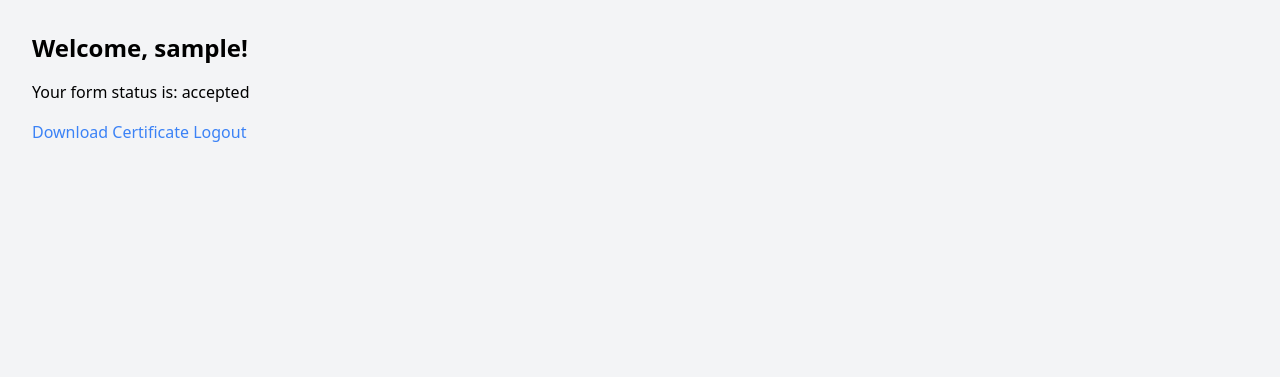
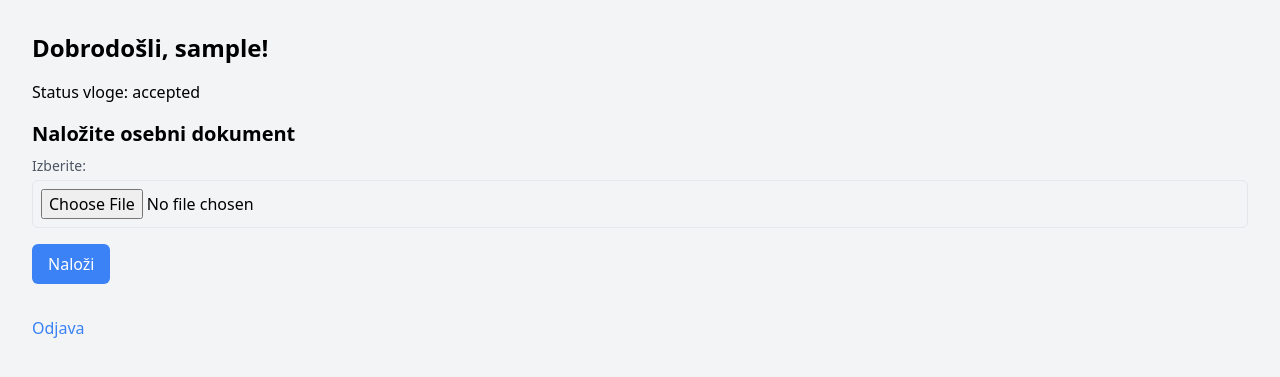
Before and after one commit to Oblakoru/UpravljanjeIKT, a Flask app: template templates/user_status.html in a window 1280 px wide. Shown: the top 377 px of the page. Run offline with Flask 3, Linux system fonts and the light colour scheme; the template is opened without the code that fills it: most values are stand-ins (such as "Sample title", 1, 10 or a date in 2020); parts of the project's set-up code (start-up, migrations or seed data) failed here and were passed over.

Commit message:
worked on user potrdilo

```diff
--- a/app.py
+++ b/app.py
@@ -33,7 +33,7 @@ def create_table():
             country TEXT NOT NULL,
             status TEXT DEFAULT 'pending',
             pdf TEXT,
-            potrdilo TEXT,
+            potrdilo TEXT DEFAULT 'to je potrdilo'
         )
     ''')
 
@@ -97,12 +97,12 @@ def check_status():
     if 'username' in session and session['role'] == 'user':
         conn = sqlite3.connect(DATABASE)
         cursor = conn.cursor()
-        cursor.execute('SELECT status FROM forms WHERE username = ? ORDER BY id DESC LIMIT 1', (session['username'],))
-        status = cursor.fetchone()
+        cursor.execute('SELECT status, potrdilo FROM forms WHERE username = ? ORDER BY id DESC LIMIT 1', (session['username'],))
+        data = cursor.fetchone()
         conn.close()
 
-        if status and status[0] != 'pending':
-            return render_template('user_status.html', username=session['username'], status=status[0])
+        if data and data[0] != 'pending':
+            return render_template('user_status.html', username=session['username'], status=data[0], potrdilo=data[1])
         else:
             return "Form status is still pending. Check again later."
     else:
--- a/templates/user_status.html
+++ b/templates/user_status.html
@@ -11,28 +11,34 @@
 
 <body class="bg-gray-100 p-8">
 
-<h2 class="text-2xl font-bold mb-4">Welcome, {{ username }}!</h2>
-<p class="mb-4">Your form status is: {{ status }}</p>
+<h2 class="text-2xl font-bold mb-4">Dobrodošli, {{ username }}!</h2>
+<p class="mb-4">Status vloge: {{ status }}</p>
 
+
+{% if potrdilo %}
+    <a href="{{ url_for('download_potrdilo') }}" class="text-blue-500 hover:underline">Prenesite digitalno potrdilo</a>
+{% else %}
     {% if status == 'accepted' %}
-    <a href="{{ url_for('download_potrdilo') }}" class="text-blue-500 hover:underline">Download Certificate</a>
-{% elif status == 'rejected' %}
-    <h3 class="text-xl font-bold mb-2">Upload New PDF</h3>
+        <h3 class="text-xl font-bold mb-2">Naložite osebni dokument</h3>
         <form method="post" action="{{ url_for('upload_pdf') }}" enctype="multipart/form-data" class="mb-8">
-        <label for="new_pdf" class="block text-sm font-medium text-gray-600">Select PDF:</label>
+            <label for="new_pdf" class="block text-sm font-medium text-gray-600">Izberite:</label>
             <input type="file" id="new_pdf" name="new_pdf" accept=".pdf"
                    class="mt-1 p-2 w-full border rounded-md">
 
             <button type="submit"
                     class="mt-4 bg-blue-500 text-white px-4 py-2 rounded-md hover:bg-blue-700 focus:outline-none focus:ring focus:border-blue-300">
-            Upload
+                Naloži
             </button>
         </form>
+    {% elif status == 'rejected' %}
+        <h3 class="text-xl font-bold mb-2">Vaša vloga je bila zavrjena!</h3>
     {% else %}
-<h3 class="text-xl font-bold mb-2">Error</h3>
+        <h3 class="text-xl font-bold mb-2">Napaka :/</h3>
+    {% endif %}
 {% endif %}
 
-<a href="{{ url_for('logout') }}" class="text-blue-500 hover:underline">Logout</a>
+
+<a href="{{ url_for('logout') }}" class="text-blue-500 hover:underline">Odjava</a>
 </body>
 
 </html>
```
Lines whose indentation alone changed are shown as unchanged.
